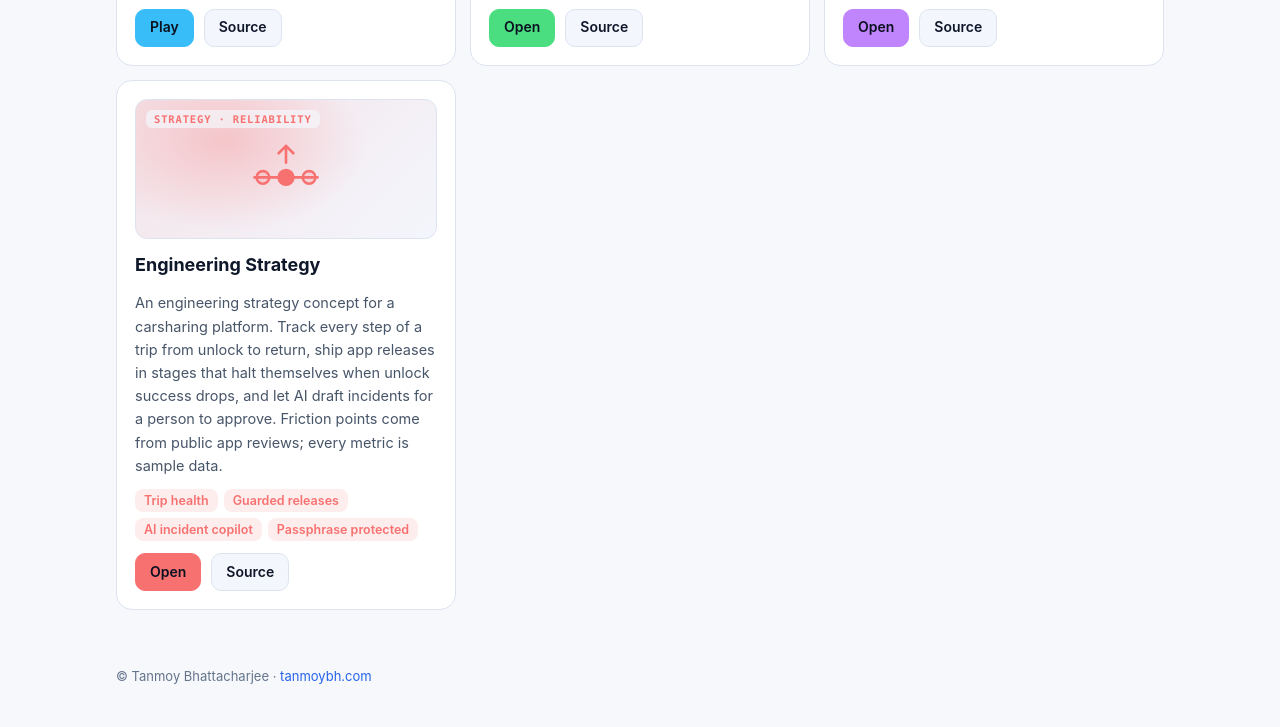
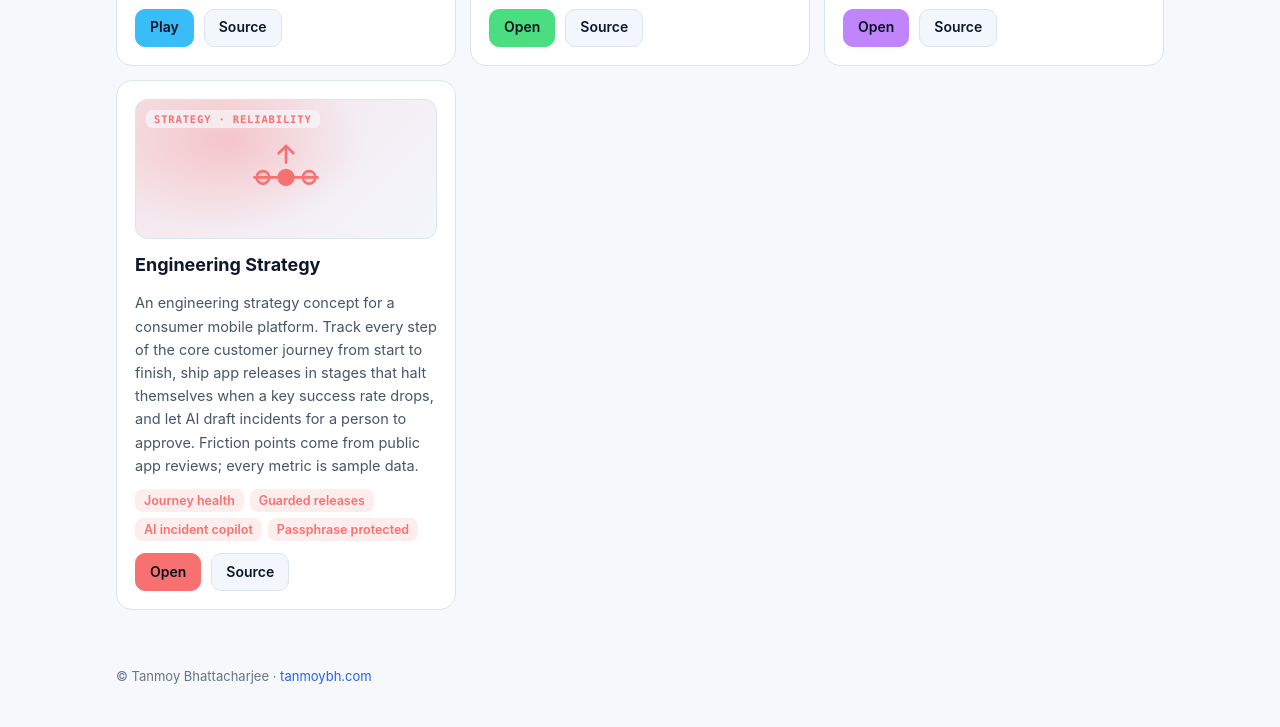
Before and after one commit to tanmoy-bh/projects, a plain HTML site: page public/index.html in a window 1280 px wide. Shown: the part 691-1418 px from the top of the page. Drawn offline with Linux system fonts and the light colour scheme.

Commit message:
Make the Engineering Strategy card description industry-neutral
Co-Authored-By: Claude Opus 5.5 <noreply@anthropic.com>

```diff
--- a/public/index.html
+++ b/public/index.html
@@ -91,8 +91,8 @@ footer a{color:var(--accent2)}footer a:hover{text-decoration:underline}
     <article class="card" style="--c:#f87171">
       <div class="art"><span class="tag">Strategy · Reliability</span><svg width="84" height="84" viewBox="0 0 80 80" fill="none" stroke="currentColor" stroke-width="2.5" stroke-linecap="round" stroke-linejoin="round"><path d="M10 48h60"/><circle cx="18" cy="48" r="6" fill="currentColor" fill-opacity=".14"/><circle cx="40" cy="48" r="7" fill="currentColor"/><circle cx="62" cy="48" r="6" fill="currentColor" fill-opacity=".14"/><path d="M40 18v16M33 25l7-7 7 7"/></svg></div>
       <h2>Engineering Strategy</h2>
-      <p>An engineering strategy concept for a carsharing platform. Track every step of a trip from unlock to return, ship app releases in stages that halt themselves when unlock success drops, and let AI draft incidents for a person to approve. Friction points come from public app reviews; every metric is sample data.</p>
-      <div class="chips"><span class="chip">Trip health</span><span class="chip">Guarded releases</span><span class="chip">AI incident copilot</span><span class="chip">Passphrase protected</span></div>
+      <p>An engineering strategy concept for a consumer mobile platform. Track every step of the core customer journey from start to finish, ship app releases in stages that halt themselves when a key success rate drops, and let AI draft incidents for a person to approve. Friction points come from public app reviews; every metric is sample data.</p>
+      <div class="chips"><span class="chip">Journey health</span><span class="chip">Guarded releases</span><span class="chip">AI incident copilot</span><span class="chip">Passphrase protected</span></div>
       <div class="links"><a class="btn primary" href="engineering-strategy/">Open</a><a class="btn" href="https://github.com/tanmoy-bh/engineering-strategy" target="_blank" rel="noopener">Source</a></div>
     </article>
   </main>
```
